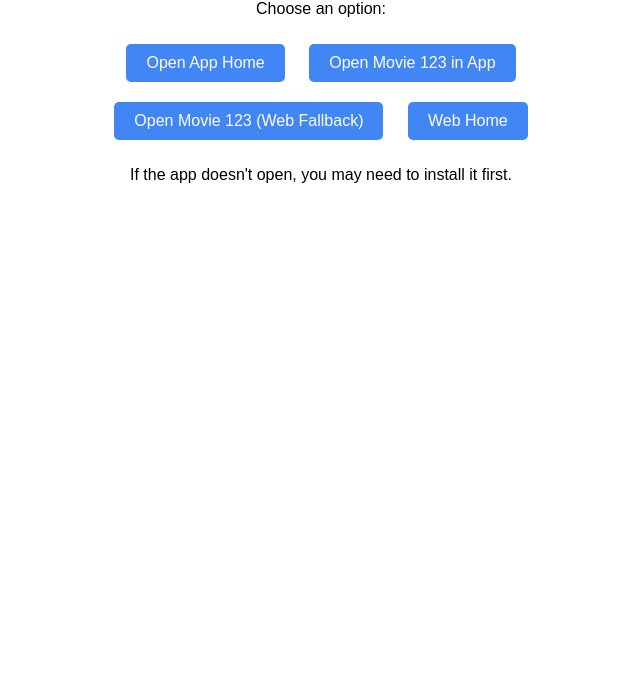
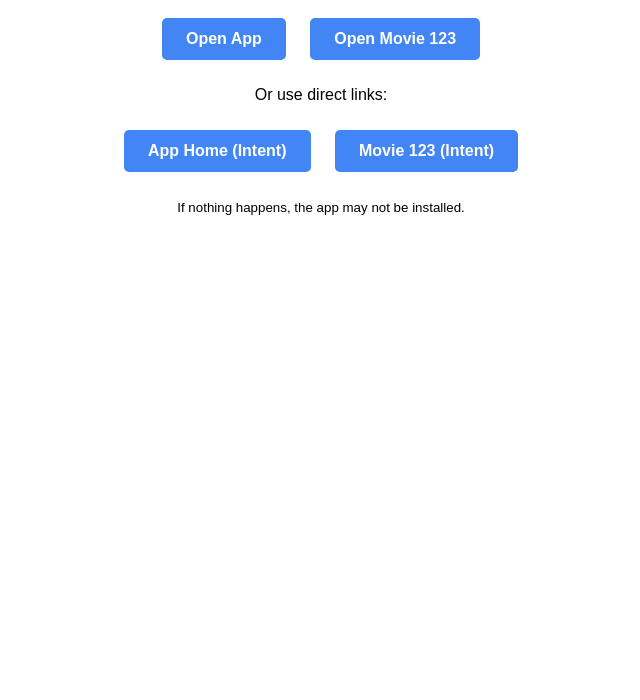
Before and after one commit to mohamed20778/deeplink, a plain HTML site: page index.html in a window 1280 px wide. Shown: the part 100-800 px from the top of the page, without its empty margins (319-959 px from the left). Drawn offline with Linux system fonts and the light colour scheme.

Commit message:
Update index.html

```diff
--- a/index.html
+++ b/index.html
@@ -3,91 +3,77 @@
 <head>
     <meta charset="utf-8">
     <meta name="viewport" content="width=device-width, initial-scale=1">
-    <title>Movies App</title>
+    <title>Open Movies App</title>
     <script>
-        // Check if we should try to open the app
-        function shouldOpenApp() {
-            return /Android|iPhone|iPad|iPod/i.test(navigator.userAgent);
+        function openApp(movieId = null) {
+            // 1. Try Android Intent (most reliable)
+            const intentUrl = movieId
+                ? `intent://open/movie/${movieId}#Intent;scheme=movieapptask;package=com.example.movies_app;end`
+                : `intent://open#Intent;scheme=movieapptask;package=com.your.package;end`;
+
+            window.location.href = intentUrl;
+
+            // 2. Fallback to custom scheme after delay
+            setTimeout(function() {
+                const schemeUrl = movieId
+                    ? `movieapptask://open/movie/${movieId}`
+                    : `movieapptask://open`;
+
+                window.location.href = schemeUrl;
+
+                // 3. Final fallback to web page
+                setTimeout(function() {
+                    const webUrl = movieId
+                        ? `https://yourwebsite.com/movie/${movieId}`
+                        : `https://yourwebsite.com/`;
+
+                    window.location.href = webUrl;
+                }, 1000);
+            }, 300);
         }
 
-        // Try to open the app, fallback to showing page
-        function openApp() {
-            if (!shouldOpenApp()) return;
-
-            // Store that we've tried to open the app
-            sessionStorage.setItem('triedAppOpen', 'true');
-
-            // Try to open the app
-            window.location.href = 'movieapptask://open/';
-
-            // If still here after 500ms, show the page
-            setTimeout(function() {
-                if (!document.hidden) {
-                    showPageContent();
+        // Auto-trigger on mobile
+        if(/Android|iPhone|iPad|iPod/i.test(navigator.userAgent)) {
+            window.onload = function() {
+                const path = window.location.pathname.split('/').filter(Boolean);
+                if (path[0] === 'movie' && path[1]) {
+                    openApp(path[1]); // Open with ID
+                } else {
+                    openApp(); // Open app directly
                 }
-            }, 500);
+            };
         }
-
-        // Show the actual page content
-        function showPageContent() {
-            document.getElementById('redirect-message').style.display = 'none';
-            document.getElementById('page-content').style.display = 'block';
-        }
-
-        // On page load
-        window.onload = function() {
-            // Only try to open app if we haven't already tried
-            if (shouldOpenApp() && !sessionStorage.getItem('triedAppOpen')) {
-                document.getElementById('redirect-message').style.display = 'block';
-                document.getElementById('page-content').style.display = 'none';
-                openApp();
-            } else {
-                showPageContent();
-            }
-        };
     </script>
     <style>
         body {
             font-family: Arial, sans-serif;
-            max-width: 800px;
-            margin: 0 auto;
+            text-align: center;
             padding: 20px;
-            text-align: center;
         }
-        #redirect-message {
-            margin-top: 50px;
-        }
-        #page-content {
-            display: none;
-        }
-        .link-button {
+        .btn {
             display: inline-block;
             margin: 10px;
-            padding: 10px 20px;
-            background-color: #4285f4;
+            padding: 12px 24px;
+            background: #4285f4;
             color: white;
             text-decoration: none;
             border-radius: 5px;
+            font-weight: bold;
         }
     </style>
 </head>
 <body>
-    <div id="redirect-message">
-        <h2>Opening Movies App...</h2>
-        <p>If you're not automatically redirected, <a href="movieapptask://open/">click here</a></p>
+    <h1>Movies App</h1>
+
+    <div id="manual-buttons">
+        <a href="#" onclick="openApp()" class="btn">Open App</a>
+        <a href="#" onclick="openApp(123)" class="btn">Open Movie 123</a>
     </div>
 
-    <div id="page-content">
-        <h1>Welcome to Movies App</h1>
-        <p>Choose an option:</p>
+    <p>Or use direct links:</p>
+    <a href="intent://open#Intent;scheme=movieapptask;package=com.your.package;end" class="btn">App Home (Intent)</a>
+    <a href="intent://open/movie/123#Intent;scheme=movieapptask;package=com.your.package;end" class="btn">Movie 123 (Intent)</a>
 
-        <a href="movieapptask://open/" class="link-button">Open App Home</a>
-        <a href="movieapptask://open/movie/123" class="link-button">Open Movie 123 in App</a>
-        <br>
-        <a href="https://mohamed20778.github.io/deeplink/movie/123" class="link-button">Open Movie 123 (Web Fallback)</a>
-        <a href="https://mohamed20778.github.io/deeplink/" class="link-button">Web Home</a>
-
-        <p>If the app doesn't open, you may need to install it first.</p>
-    </div>
+    <p><small>If nothing happens, the app may not be installed.</small></p>
 </body>
 </html>
```
